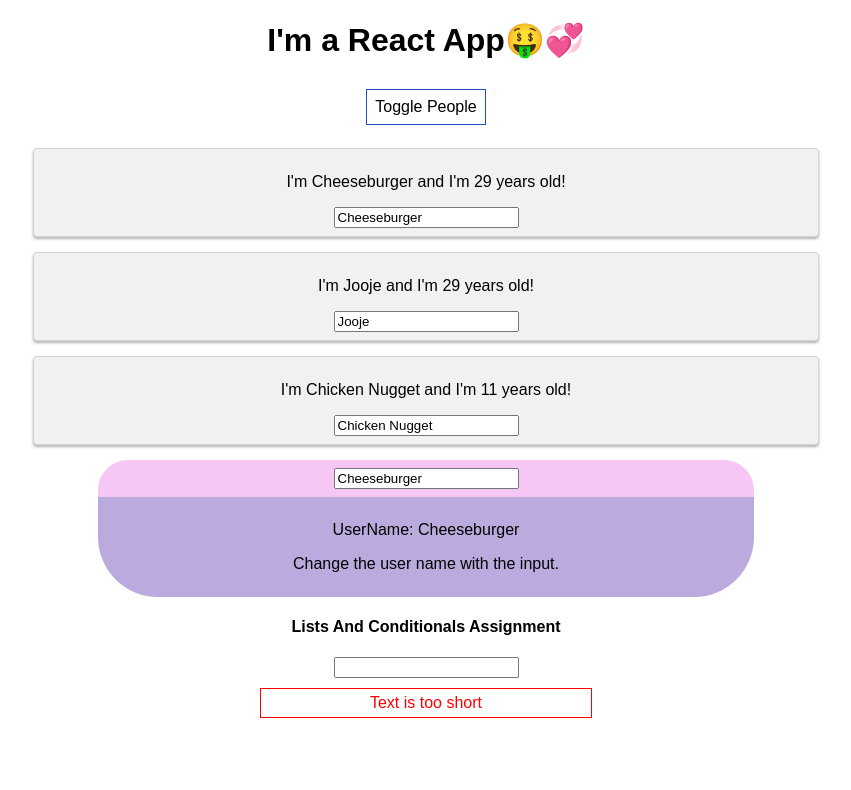
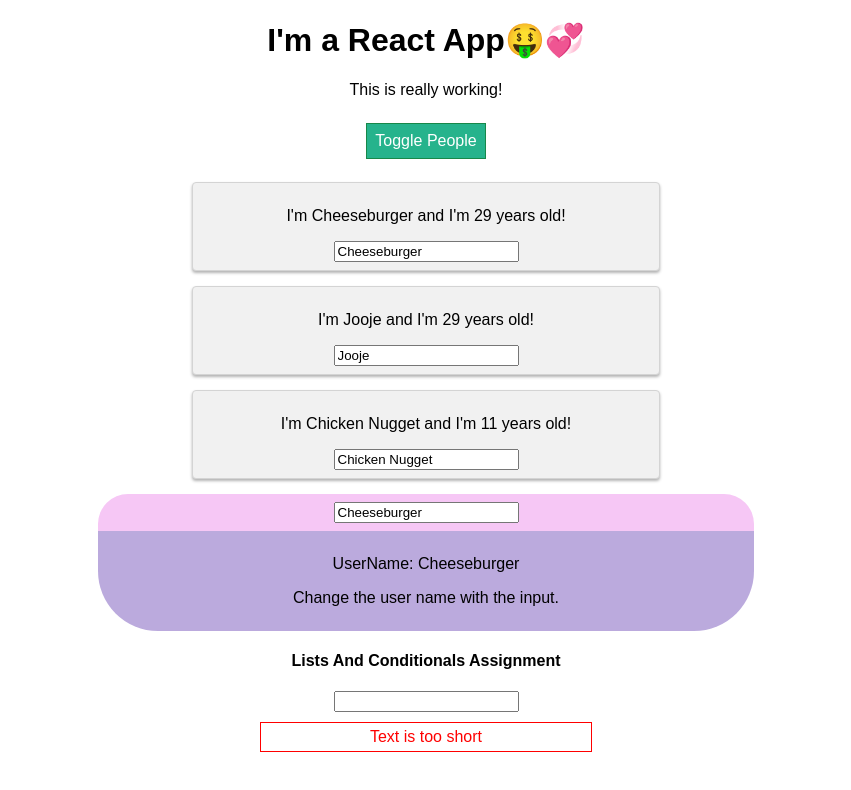
Before and after one commit to mallenswe/React-Learning, a React (Create React App) app in the folder react-complete-guide/: page / in a window 1280 px wide. Both pictures are taken after a click on the button "Toggle People". Shown: the top 790 px of the page, without its empty margins (214-1065 px from the left). Built offline with nearby package versions, Linux system fonts and the light colour scheme.

Commit message:
React-Learning: Radium and Styled Components

```diff
--- a/react-complete-guide/package.json
+++ b/react-complete-guide/package.json
@@ -3,9 +3,11 @@
   "version": "0.1.0",
   "private": true,
   "dependencies": {
+    "radium": "^0.26.0",
     "react": "^16.13.1",
     "react-dom": "^16.13.1",
-    "react-scripts": "1.1.5"
+    "react-scripts": "1.1.5",
+    "styled-components": "^5.1.1"
   },
   "scripts": {
     "start": "react-scripts start",
--- a/react-complete-guide/src/App.css
+++ b/react-complete-guide/src/App.css
@@ -22,6 +22,37 @@
   font-size: large;
 }
 */
+
+.red {
+  color: red;
+}
+
+.bold {
+  font-weight: bold;
+}
+
+.btn {
+  background-color: #26b38c;
+  color: white;
+  font: inherit;
+  border: 1px solid #178849;
+  padding: 8px;
+  margin: 8px;
+  cursor: pointer;
+}
+.btn:hover {
+  background-color: lightgreen;
+  color: black;
+}
+.btn-toggle {
+  background-color: red;
+  color: black;
+}
+.btn-toggle:hover {
+  background-color: salmon;
+}
+
+
 @keyframes App-logo-spin {
   from { transform: rotate(0deg); }
   to { transform: rotate(360deg); }
--- a/react-complete-guide/src/App.js
+++ b/react-complete-guide/src/App.js
@@ -1,4 +1,6 @@
 import React, { Component } from "react";
+// import Radium, { StyleRoot } from "radium";
+import styled from 'styled-components';
 import "./App.css";
 
 import Person from "./Person/Person";
@@ -7,6 +9,21 @@ import UserOutput from "./BaseSyntaxAssignment/UserOutput/UserOutput";
 
 import ValidationComponent from "./ListConditionalAssignment/ValidationComponent/Validation";
 import CharComponent from "./ListConditionalAssignment/CharComponent/Char";
+
+
+// const StyledButton = styled.button`
+//   background-color: ${props => props.toggleColors ? 'red' : '#26b38c'};
+//   color: white;
+//   font: inherit;
+//   border: 1px solid #178849;
+//   padding: 8px;
+//   margin: 8px;
+//   cursor: pointer;
+//   &:hover {
+//     background-color: ${props => props.toggleColors ? 'salmon' : 'lightgreen'};
+//     color: black;
+//   }
+// `
 
 class App extends Component {
   state = {
@@ -95,14 +112,19 @@ class App extends Component {
   };
 
   render() {
-    const style = {
-      backgroundColor: "white",
-      font: "inherit",
-      border: "1px solid #234ec4",
-      padding: "8px",
-      margin: "8px",
-      cursor: "pointer",
-    };
+    // const style = {
+    //   backgroundColor: "#26b38c",
+    //   color: "white",
+    //   font: "inherit",
+    //   border: "1px solid #178849",
+    //   padding: "8px",
+    //   margin: "8px",
+    //   cursor: "pointer",
+    //   ":hover": {
+    //     backgroundColor: "lightgreen",
+    //     color: "black",
+    //   },
+    // };
 
     let persons = null;
 
@@ -123,6 +145,11 @@ class App extends Component {
           })}
         </div>
       );
+      // style.backgroundColor = "red";
+      // style[":hover"] = {
+      //   backgroundColor: "salmon",
+      //   color: "white",
+      // };
     }
 
     let chars = null;
@@ -145,24 +172,45 @@ class App extends Component {
       );
     }
 
+    const classes = [];
+    if (this.state.people.length <= 2) {
+      classes.push("red");
+    }
+
+    if (this.state.people.length <= 1) {
+      classes.push("bold");
+    }
+
     return (
+      // <StyleRoot>
         <div className="App">
           <h1>
             I'm a React App
-          <span className="App-logo" role="img" aria-label="money tongue emoji">
+            <span
+              className="App-logo"
+              role="img"
+              aria-label="money tongue emoji"
+            >
               🤑
             </span>
             <span className="App-logo" role="img" aria-label="swirling hearts">
               💞
             </span>
           </h1>
+          <p className={classes.join(" ")}>This is really working!</p>
           {/* <button
           style={style}
           onClick={() => this.switchNameHandler("French Fries")}
         >
           Switch Name
         </button> */}
-        <button style={style} onClick={this.togglePeople}>
+          {/* <button style={style} onClick={this.togglePeople}>
+            Toggle People
+          </button> */}
+          {/* <StyledButton toggleColors={this.state.showPeople} onClick={this.togglePeople}>
+            Toggle People
+          </StyledButton> */}
+          <button className="btn" onClick={this.togglePeople}>
             Toggle People
           </button>
           {persons}
@@ -185,9 +233,11 @@ class App extends Component {
             {chars}
           </div>
         </div>
+      // </StyleRoot>
     );
     // return React.createElement('div', {className: 'App'}, React.createElement('h1', null, 'Hi, I\'m a React App 💞!!!'))
   }
 }
 
+// export default Radium(App);
 export default App;
--- a/react-complete-guide/src/Person/Person.css
+++ b/react-complete-guide/src/Person/Person.css
@@ -1,9 +1,15 @@
-.Person {
-    background-color: #f1f1f1;
-    border: 1px solid #d4d4d4;
-    border-radius: 4px;
-    box-shadow: 0 2px 3px rgba(1,1,1,0.3);
-    width: 60%;
-    margin:  15px auto;
-    padding: 8px;
+/* .Person {
+  background-color: #f1f1f1;
+  border: 1px solid #d4d4d4;
+  border-radius: 4px;
+  box-shadow: 0 2px 3px rgba(1, 1, 1, 0.3);
+  width: 60%;
+  margin: 15px auto;
+  padding: 8px;
 }
+
+@media (min-width: 500px) {
+    .Person {
+        width: '450px';
+    }
+} */
--- a/react-complete-guide/src/Person/Person.js
+++ b/react-complete-guide/src/Person/Person.js
@@ -1,18 +1,41 @@
 import React from "react";
-import './Person.css';
+// import Radium from 'radium';
+import styled from "styled-components";
+import "./Person.css";
+
+const StyledDiv = styled.div`
+  background-color: #f1f1f1;
+  border: 1px solid #d4d4d4;
+  border-radius: 4px;
+  box-shadow: 0 2px 3px rgba(1, 1, 1, 0.3);
+  width: 60%;
+  margin: 15px auto;
+  padding: 8px;
+
+  @media (min-width: 500px) {
+    width: 450px;
+  }
+`;
 
 const person = (props) => {
+  // const style = {
+  //   "@media (min-width: 500px)": {
+  //     width: "450px",
+  //   },
+  // };
   return (
-    <div className="Person">
+    // <div className="Person" style={style}>
+    <StyledDiv>
       <p onClick={props.click}>
         I'm {props.name} and I'm {props.age} years old!
       </p>
       <p>
         <small>{props.children}</small>
       </p>
-      <input type="text" onChange={props.changed} value={props.name}/>
-    </div>
+      <input type="text" onChange={props.changed} value={props.name} />
+    </StyledDiv>
   );
 };
 
+// export default Radium(person);
 export default person;
```
Also changed, not shown: 1 other file (tests, documents, lock files or other folders). Lines whose indentation alone changed are shown as unchanged.
